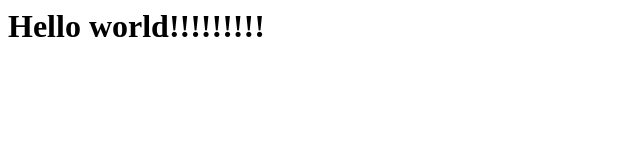
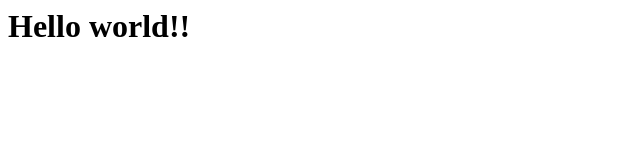
Before and after one commit to saravanan1423/test_git, a plain HTML site: page index.html in a window 1280 px wide. Shown: the whole page, without its empty margins (0-640 px from the left). Drawn offline with Linux system fonts and the light colour scheme.

Commit message:
feat : new file added

```diff
--- a/index.html
+++ b/index.html
@@ -1 +1 @@
-<h1>Hello world!!!!!!!!!</h1>
+<h1>Hello world!!</h1>
```
Also changed, not shown: sample.css (added).
